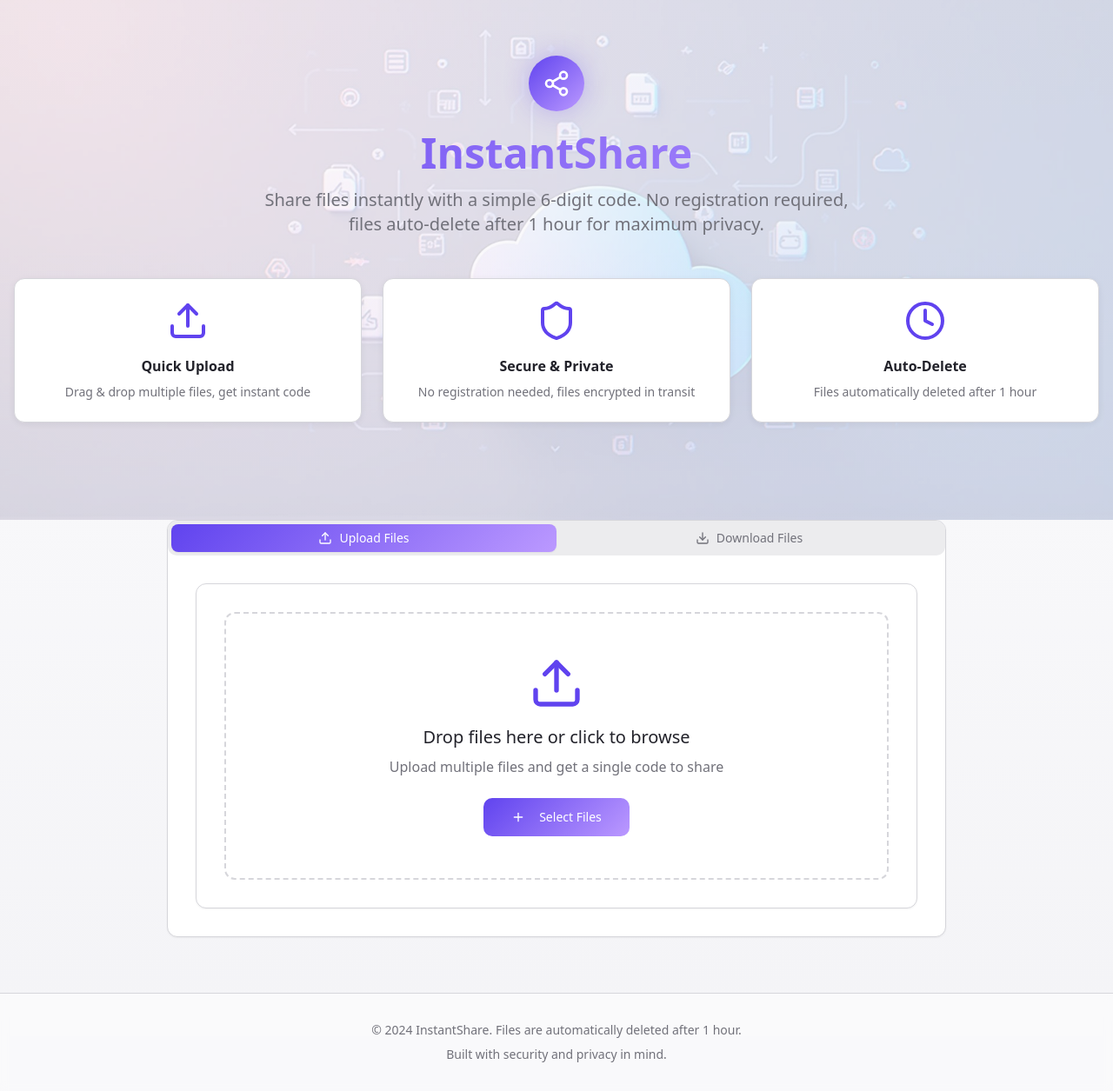
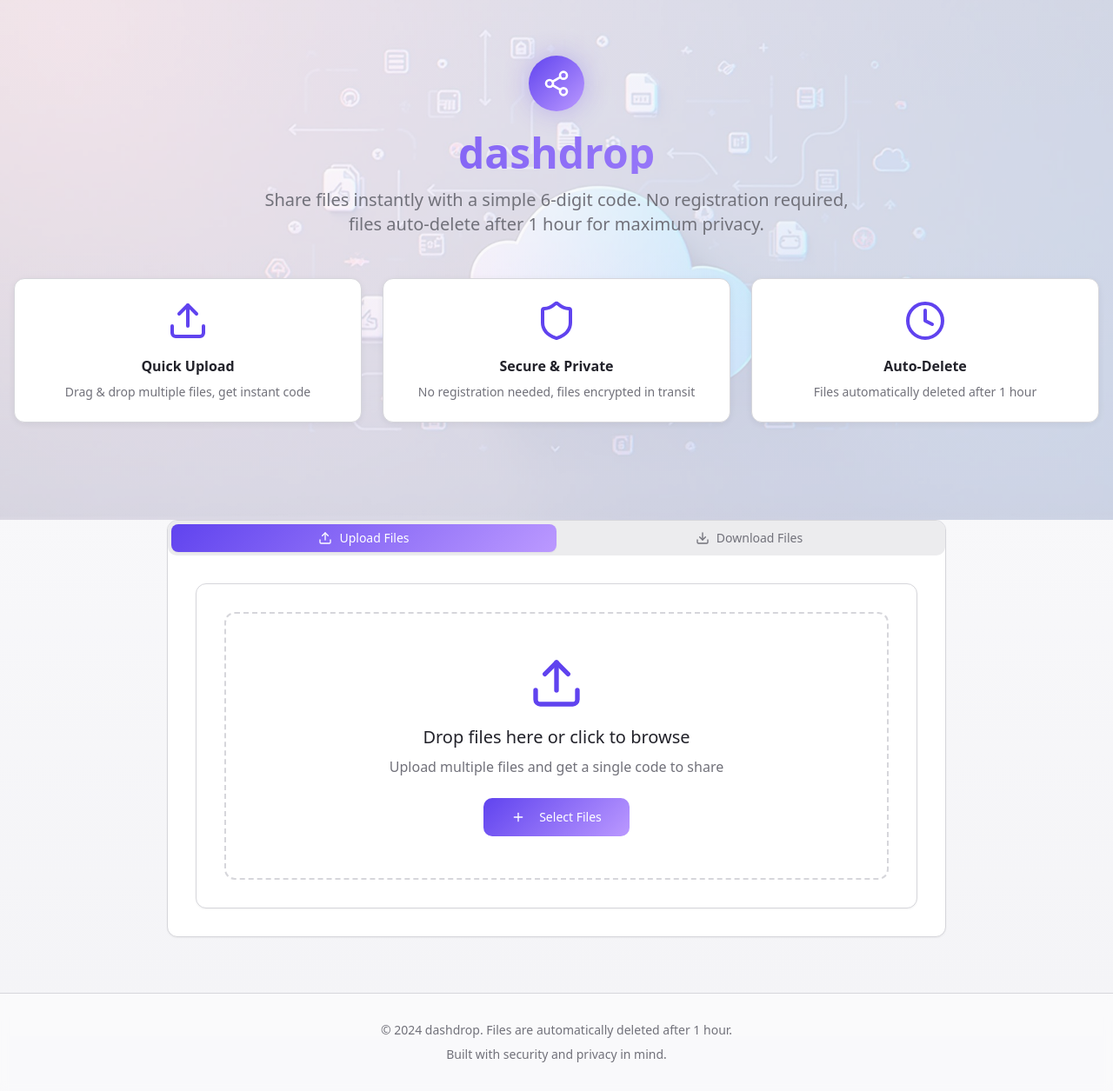
Before and after one commit to Tharunraj139/dashdrop-755a8e9f, a React (Vite) app: page / in a window 1280 px wide. Shown: the whole page at 87% size. Built offline with nearby package versions, Linux system fonts and the light colour scheme.

Commit message:
Refactor: Rename project to Dashdrop
Rename the project from "InstantShare" to "Dashdrop".

```diff
--- a/index.html
+++ b/index.html
@@ -3,12 +3,12 @@
   <head>
     <meta charset="UTF-8" />
     <meta name="viewport" content="width=device-width, initial-scale=1.0" />
-    <title>instant-drop</title>
-    <meta name="description" content="Lovable Generated Project" />
+    <title>dashdrop</title>
+    <meta name="description" content="Share files instantly with dashdrop - no registration required" />
     <meta name="author" content="Lovable" />
 
-    <meta property="og:title" content="instant-drop" />
-    <meta property="og:description" content="Lovable Generated Project" />
+    <meta property="og:title" content="dashdrop" />
+    <meta property="og:description" content="Share files instantly with dashdrop - no registration required" />
     <meta property="og:type" content="website" />
     <meta property="og:image" content="https://lovable.dev/opengraph-image-p98pqg.png" />
 
--- a/src/pages/Index.tsx
+++ b/src/pages/Index.tsx
@@ -26,7 +26,7 @@ const Index = () => {
               </div>
             </div>
             <h1 className="text-5xl font-bold mb-4 bg-gradient-to-r from-primary to-primary-glow bg-clip-text text-transparent">
-              InstantShare
+              dashdrop
             </h1>
             <p className="text-xl text-muted-foreground max-w-2xl mx-auto">
               Share files instantly with a simple 6-digit code. No registration required,
@@ -99,7 +99,7 @@ const Index = () => {
       <footer className="border-t bg-card/50 backdrop-blur-sm">
         <div className="container mx-auto px-4 py-8">
           <div className="text-center text-sm text-muted-foreground">
-            <p>© 2024 InstantShare. Files are automatically deleted after 1 hour.</p>
+            <p>© 2024 dashdrop. Files are automatically deleted after 1 hour.</p>
             <p className="mt-2">Built with security and privacy in mind.</p>
           </div>
         </div>
```
